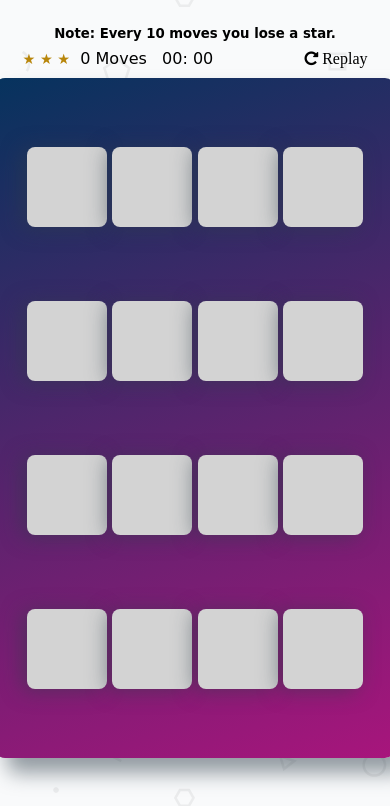
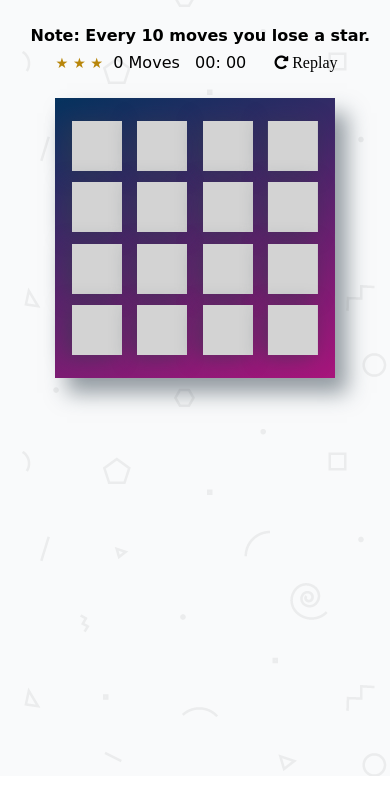
Before and after one commit to Nikitas-io/memoryGame, a plain HTML site: page index.html in a window 390 px wide. Shown: the part 68-874 px from the top of the page. After the commit the page ends 844 px from the top, so only its background shows below. Drawn offline with nearby package versions, Linux system fonts and the light colour scheme; a web font is replaced by a local one.

Commit message:
Added responsiveness

```diff
--- a/css/app.css
+++ b/css/app.css
@@ -1,12 +1,69 @@
-@media screen and (max-width: 600px) {
-    .card {
-        max-height: 80px;
-        max-width: 80px;
+@media screen and (min-width: 700px) and (max-width: 870px) {
+
+    /* Styles for the deck of cards */
+    main .deck {
+        width: 580px;
+        min-height: 580px;
+        padding: 35px;
     }
-    .deck {
-        margin: 50px;
-        max-width:400px;
-        max-height: 400px;
+
+    main .deck .card {
+        height: 110px;
+        width: 110px;
+    }
+}
+
+@media screen and (min-width: 600px) and (max-width: 699px) {
+
+    /* Styles for the deck of cards */
+    main .deck {
+        width: 460px;
+        min-height: 460px;
+        padding: 20px;
+    }
+
+    main .deck .card {
+        height: 90px;
+        width: 90px;
+    }
+}
+
+@media screen and (min-width: 430px) and (max-width: 599px) {
+
+    /* Styles for the deck of cards */
+    main .deck {
+        width: 330px;
+        min-height: 330px;
+        padding: 14px;
+    }
+
+    main .deck .card {
+        height: 65px;
+        width: 65px;
+    }
+}
+
+@media screen and (max-width: 429px) {
+
+    /* Styles for the deck of cards */
+    main .deck {
+        width: 280px;
+        min-height: 280px;
+        padding: 17px;
+    }
+
+    main .deck .card {
+        height: 50px;
+        width: 50px;
+    }
+
+    /* Styles for score */
+    section .stars{
+        margin: 0px 5px 0px 33px;
+    }
+
+    div #replay{
+        margin-right:30px;
     }
 }
 
@@ -26,6 +83,7 @@ body {
     height: 100%;
     margin: 0;
     padding: 0;
+    overflow: auto;
 }
 
 body {
@@ -69,6 +127,8 @@ body {
 
 .container {
     display: flex;
+    white-space: nowrap;
+    flex-wrap: wrap;
     justify-content: center;
     align-items: center;
     flex-direction: column;
@@ -82,19 +142,16 @@ h1 {
 /*
  * Styles for the deck of cards
  */
-
 .deck {
-    width: 660px;
-    min-height: 680px;
+    width: 640px;
+    min-height: 640px;
     background: linear-gradient(160deg, #06335e 0%, #a8157c 100%);
-    padding: 32px;
-    border-radius: 10px;
+    padding: 30px;
     box-shadow: 12px 15px 20px 0 rgba(46, 61, 73, 0.5);
     display: flex;
     flex-wrap: wrap;
     justify-content: space-between;
     align-items: center;
-    margin: 0 0 3em;
 }
 
 .deck .card {
@@ -103,7 +160,6 @@ h1 {
     background: lightgray;
     font-size: 0;
     color: #ffffff;
-    border-radius: 8px;
     cursor: pointer;
     display: flex;
     justify-content: center;
@@ -148,7 +204,6 @@ h1 {
 /*
  * Styles for the Score Panel
  */
-
 .score-panel {
     text-align: left;
     width: 345px;
@@ -160,7 +215,7 @@ h1 {
     color: darkgoldenrod;
     padding: 0;
     display: inline-block;
-    margin: 0 5px 0 0;
+    margin: 0px 5px 0px 10px;
 }
 
 .score-panel .stars li {
@@ -173,27 +228,36 @@ h1 {
     cursor: pointer;
 }
 
+#replay{
+    margin-right:8px;
+}
+
 /* Match and unmatch inspiration from https://codepen.io/levineuland/pen/AmwCL. */
-
 @keyframes rubberBand {
     from {
         transform: scale3d(1, 1, 1);
     }
+
     30% {
         transform: scale3d(1.2, 0.7, 1);
     }
+
     40% {
         transform: scale3d(0.7, 1.2, 1);
     }
+
     50% {
         transform: scale3d(1.2, 0.9, 1);
     }
+
     65% {
         transform: scale3d(.8, 1.1, 1);
     }
+
     75% {
         transform: scale3d(1.1, .8, 1);
     }
+
     to {
         transform: scale3d(1, 1, 1);
     }
@@ -203,18 +267,18 @@ h1 {
     0% {
         transform: scale3d(1, 1, 1);
     }
+
     50% {
         transform: scale3d(1.15, 1.15, 1.15);
     }
+
     100% {
         transform: scale3d(1, 1, 1);
     }
 }
 
 /* Modal css */
-
 /* Outer */
-
 .popup {
     width: 100%;
     height: 100%;
@@ -226,7 +290,6 @@ h1 {
 }
 
 /* Inner */
-
 .popup-inner {
     text-align: center;
     max-width: 700px;
@@ -243,7 +306,6 @@ h1 {
 }
 
 /* Close Button */
-
 .popup-close {
     width: 30px;
     height: 30px;
--- a/index.html
+++ b/index.html
@@ -23,7 +23,7 @@
         </header>
 
         <section class="score-panel">
-            <h5 class="tip">Note: Every 10 moves you lose a star.</h5>
+            <h4 class="tip">Note: Every 10 moves you lose a star.</h4>
             <ul class="stars">
                 <li id="star1">
                     <strong>★</strong>
@@ -48,7 +48,7 @@
             </span>
 
             <div class="restart">
-                <i class="fa fa-repeat">&nbsp;Replay</i>
+                <i class="fa fa-repeat" id="replay">&nbsp;Replay</i>
             </div>
         </section>
 
--- a/js/app.js
+++ b/js/app.js
@@ -2,6 +2,7 @@ let afterReset = false; //Flag used to manage the unmatch class after reseting t
 let clickCounter = 0;
 let moveCounter = 0;
 let totalStars = 3; //Start with 3 stars.
+
 
 /**
  * @description Shuffle function from http://stackoverflow.com/a/2450976.
@@ -168,7 +169,6 @@ $(function () {
         }
 
         if (tens > 99) {
-            console.log("seconds");
             seconds++;
             appendSeconds.innerHTML = "0" + seconds;
             tens = 0;
@@ -216,14 +216,12 @@ $(function () {
     //Flip and match cards.
     $('.deck').on('click', 'li', function () {
         let isClosed = $(this).hasClass('close');
-        let isShown = $(this).hasClass('show');
 
         //Start timer.
         clearInterval(Interval);
         Interval = setInterval(startTimer, 10);
 
         if (clickCounter <= 2) { //Make sure user doesn't open third card accidentally.
-            let isMatched = $(this).hasClass('match');
 
             if (isClosed) {
                 clickCounter += 1;
```
Also changed, not shown: .eslintrc.js (added).
